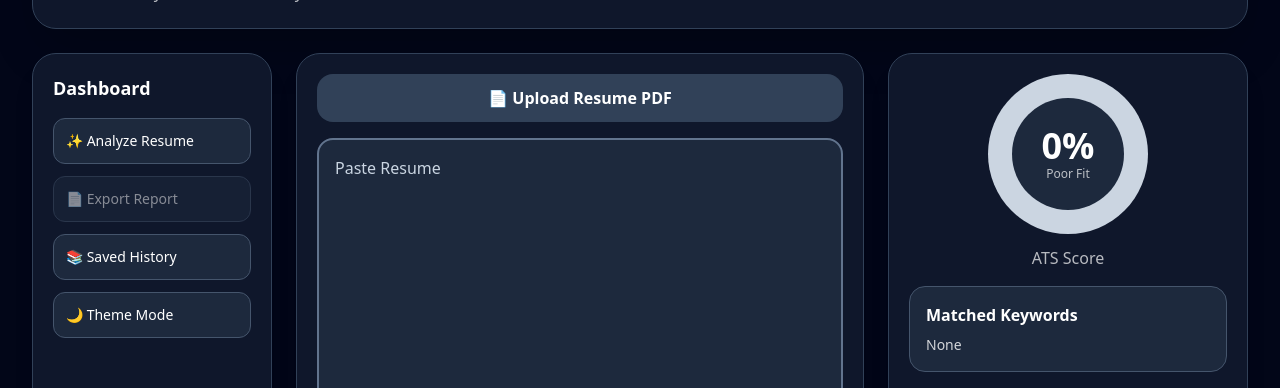
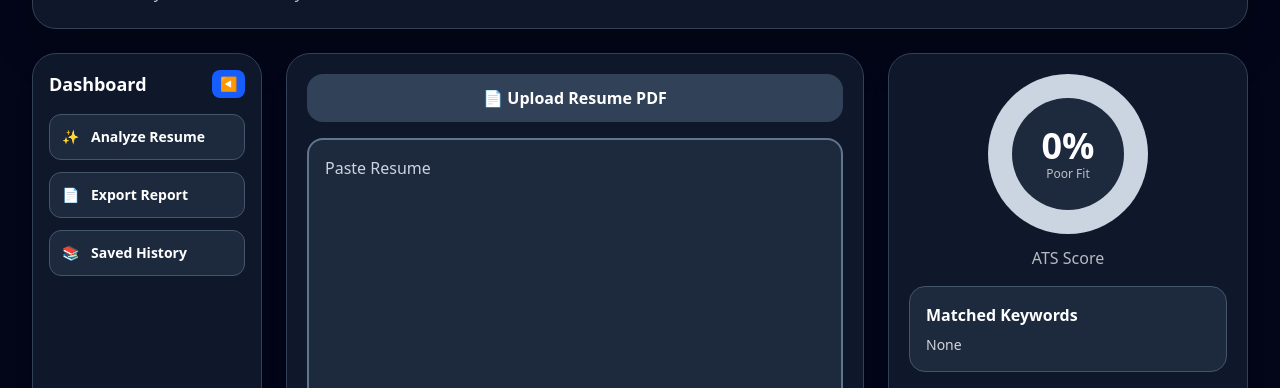
Before and after one commit to nextcareerlabpro/next-career-lab, a Next.js app: page / in a window 1280 px wide. Shown: the part 149-537 px from the top of the page. Built offline with nearby package versions, Linux system fonts and the light colour scheme; no server answers.

Commit message:
final premium dashboard upgrade

```diff
--- a/app/page.tsx
+++ b/app/page.tsx
@@ -26,11 +26,14 @@ export default function Page() {
   const [user, setUser] = useState<any>(null);
   const [loading, setLoading] = useState(false);
   const [booting, setBooting] = useState(true);
+  const [sidebarOpen, setSidebarOpen] = useState(true);
 
   const [resume, setResume] = useState("");
   const [job, setJob] = useState("");
 
   const [history, setHistory] = useState<any[]>([]);
+  const [actionState, setActionState] = useState<string>("");
+
   const [result, setResult] = useState({
     score: 0,
     matched: [] as string[],
@@ -68,6 +71,14 @@ export default function Page() {
     );
   }
 
+  function requireLogin() {
+    if (!user) {
+      alert("Please login first.");
+      return false;
+    }
+    return true;
+  }
+
   async function login() {
     try {
       if (/Mobi|Android|iPhone/i.test(navigator.userAgent)) {
@@ -85,6 +96,7 @@ export default function Page() {
   }
 
   async function analyze() {
+    if (!requireLogin()) return;
     if (!resume.trim() || !job.trim()) return;
 
     setLoading(true);
@@ -101,7 +113,6 @@ export default function Page() {
       const data = await res.json();
       setResult(data);
 
-      if (user) {
       await addDoc(collection(db, "reports"), {
         uid: user.uid,
         ...data,
@@ -109,7 +120,6 @@ export default function Page() {
       });
 
       loadHistory();
-      }
     } catch (err) {
       console.error(err);
     }
@@ -142,26 +152,23 @@ export default function Page() {
   }
 
   function exportPdf() {
+    if (!requireLogin()) return;
     exportCustomPdf(result);
   }
 
   function exportCustomPdf(data: any) {
+    setActionState("downloading");
+
     const docu = new jsPDF();
 
     docu.text("Next Career Lab ATS Report", 20, 20);
     docu.text(`Score: ${data.score}%`, 20, 35);
-    docu.text(
-      `Matched: ${(data.matched || []).join(", ")}`,
-      20,
-      50
-    );
-    docu.text(
-      `Missing: ${(data.missing || []).join(", ")}`,
-      20,
-      65
-    );
+    docu.text(`Matched: ${(data.matched || []).join(", ")}`, 20, 50);
+    docu.text(`Missing: ${(data.missing || []).join(", ")}`, 20, 65);
 
     docu.save("ATS_Report.pdf");
+
+    setTimeout(() => setActionState(""), 1000);
   }
 
   function clearAll() {
@@ -176,11 +183,19 @@ export default function Page() {
   }
 
   async function deleteHistory(id: string) {
+    if (!requireLogin()) return;
+
+    setActionState(id + "-deleting");
     await deleteDoc(doc(db, "reports", id));
-    loadHistory();
+    await loadHistory();
+    setActionState("");
   }
 
   function loadReport(item: any) {
+    if (!requireLogin()) return;
+
+    setActionState(item.id + "-opening");
+
     setResult({
       score: item.score || 0,
       matched: item.matched || [],
@@ -191,6 +206,8 @@ export default function Page() {
     document
       .getElementById("analyzer")
       ?.scrollIntoView({ behavior: "smooth" });
+
+    setTimeout(() => setActionState(""), 800);
   }
 
   const bg = dark
@@ -212,11 +229,7 @@ export default function Page() {
   const score = result.score || 0;
 
   const meterColor =
-    score < 40
-      ? "#ef4444"
-      : score < 70
-      ? "#f59e0b"
-      : "#10b981";
+    score < 40 ? "#ef4444" : score < 70 ? "#f59e0b" : "#10b981";
 
   const angle = score * 3.6;
 
@@ -239,7 +252,7 @@ export default function Page() {
         >
           <div>
             <p className="text-xs uppercase tracking-[0.3em] opacity-60">
-              AI Career Tools
+              AI CAREER TOOLS
             </p>
 
             <h1 className="text-4xl font-black mt-2">
@@ -260,10 +273,7 @@ export default function Page() {
               onClick={() => {
                 const n = !dark;
                 setDark(n);
-                localStorage.setItem(
-                  "theme",
-                  n ? "dark" : "light"
-                );
+                localStorage.setItem("theme", n ? "dark" : "light");
               }}
               className="px-4 py-2 rounded-2xl border border-indigo-300 bg-indigo-100 text-indigo-700 font-semibold"
             >
@@ -272,9 +282,7 @@ export default function Page() {
 
             {user ? (
               <>
-                <div
-                  className={`px-3 py-2 rounded-2xl border ${soft}`}
-                >
+                <div className={`px-3 py-2 rounded-2xl border ${soft}`}>
                   {user.displayName || user.email}
                 </div>
 
@@ -296,60 +304,64 @@ export default function Page() {
           </div>
         </header>
 
-        {/* Main Grid */}
-        <section className="grid lg:grid-cols-[240px_1fr_360px] gap-6">
-
+        {/* Grid */}
+        <section
+          className={`grid gap-6 ${
+            sidebarOpen
+              ? "lg:grid-cols-[230px_1fr_360px]"
+              : "lg:grid-cols-[70px_1fr_360px]"
+          }`}
+        >
           {/* Sidebar */}
           <aside
-            className={`rounded-3xl border ${card} shadow-xl p-5`}
+            className={`rounded-3xl border ${card} shadow-xl p-4 transition-all duration-300`}
           >
-            <h3 className="font-bold text-lg mb-4">Dashboard</h3>
+            <div className="flex justify-between items-center mb-4">
+              {sidebarOpen && (
+                <h3 className="font-black text-lg">Dashboard</h3>
+              )}
+
+              <button
+                onClick={() => setSidebarOpen(!sidebarOpen)}
+                className="px-2 py-1 rounded-lg bg-blue-600 text-white text-sm"
+              >
+                {sidebarOpen ? "◀" : "▶"}
+              </button>
+            </div>
 
             <div className="space-y-3 text-sm">
 
-              <button
+              <SideBtn
+                icon="✨"
+                label="Analyze Resume"
+                open={sidebarOpen}
                 onClick={() =>
                   document
                     .getElementById("analyzer")
                     ?.scrollIntoView({ behavior: "smooth" })
                 }
-                className={`w-full text-left px-3 py-3 rounded-xl border ${soft}`}
-              >
-                ✨ Analyze Resume
-              </button>
+                soft={soft}
+              />
 
-              <button
+              <SideBtn
+                icon="📄"
+                label="Export Report"
+                open={sidebarOpen}
                 onClick={exportPdf}
-                disabled={score === 0}
-                className={`w-full text-left px-3 py-3 rounded-xl border ${soft} disabled:opacity-50`}
-              >
-                📄 Export Report
-              </button>
+                soft={soft}
+              />
 
-              <button
+              <SideBtn
+                icon="📚"
+                label="Saved History"
+                open={sidebarOpen}
                 onClick={() =>
                   document
                     .getElementById("historyBox")
                     ?.scrollIntoView({ behavior: "smooth" })
                 }
-                className={`w-full text-left px-3 py-3 rounded-xl border ${soft}`}
-              >
-                📚 Saved History
-              </button>
-
-              <button
-                onClick={() => {
-                  const n = !dark;
-                  setDark(n);
-                  localStorage.setItem(
-                    "theme",
-                    n ? "dark" : "light"
-                  );
-                }}
-                className={`w-full text-left px-3 py-3 rounded-xl border ${soft}`}
-              >
-                🌙 Theme Mode
-              </button>
+                soft={soft}
+              />
             </div>
           </aside>
 
@@ -370,7 +382,7 @@ export default function Page() {
 
             <button
               onClick={() => fileRef.current?.click()}
-              className="w-full py-3 rounded-2xl bg-slate-700 text-white font-semibold"
+              className="w-full py-3 rounded-2xl bg-slate-700 text-white font-bold"
             >
               📄 Upload Resume PDF
             </button>
@@ -405,7 +417,9 @@ export default function Page() {
                 disabled={score === 0}
                 className="py-3 rounded-2xl bg-white text-slate-900 border font-bold disabled:opacity-50"
               >
-                📄 Download PDF
+                {actionState === "downloading"
+                  ? "Downloading..."
+                  : "📄 Download PDF"}
               </button>
 
               <button
@@ -431,54 +445,38 @@ export default function Page() {
                 <div
                   className={`w-28 h-28 rounded-full flex flex-col items-center justify-center ${soft}`}
                 >
-                  <span className="text-4xl font-black">
-                    {score}%
-                  </span>
-                  <span className="text-xs opacity-70">
-                    {label}
-                  </span>
+                  <span className="text-4xl font-black">{score}%</span>
+                  <span className="text-xs opacity-70">{label}</span>
                 </div>
               </div>
 
               <p className="opacity-70 mt-3">ATS Score</p>
             </div>
 
-            <Info
-              title="Matched Keywords"
-              data={result.matched}
-              soft={soft}
-            />
-
-            <Info
-              title="Missing Keywords"
-              data={result.missing}
-              soft={soft}
-            />
-
-            <Info
-              title="Suggestions"
-              data={result.suggestions}
-              soft={soft}
-            />
+            <Info title="Matched Keywords" data={result.matched} soft={soft} />
+            <Info title="Missing Keywords" data={result.missing} soft={soft} />
+            <Info title="Suggestions" data={result.suggestions} soft={soft} />
 
             {/* History */}
             <div id="historyBox">
-              <h3 className="font-semibold mb-2">History</h3>
+              <h3 className="font-bold mb-2">History</h3>
 
               <div className="space-y-2 max-h-72 overflow-auto">
                 {history.length ? (
-                  history.map((h, i) => (
+                  history.map((h) => (
                     <div
                       key={h.id}
                       className={`rounded-2xl border p-3 ${soft}`}
                     >
-                      <div className="flex justify-between mb-2">
+                      <div className="flex justify-between mb-2 text-xs">
                         <span>
-                          Report #{history.length - i}
+                          {h.createdAt?.seconds
+                            ? new Date(
+                                h.createdAt.seconds * 1000
+                              ).toLocaleString()
+                            : "Saved Report"}
                         </span>
-                        <span className="font-bold">
-                          {h.score}%
-                        </span>
+                        <span className="font-bold">{h.score}%</span>
                       </div>
 
                       <div className="grid grid-cols-3 gap-2 text-xs">
@@ -486,25 +484,27 @@ export default function Page() {
                           onClick={() => loadReport(h)}
                           className="py-2 rounded bg-blue-600 text-white"
                         >
-                          Open
+                          {actionState === h.id + "-opening"
+                            ? "Opening..."
+                            : "Open"}
                         </button>
 
                         <button
-                          onClick={() =>
-                            exportCustomPdf(h)
-                          }
+                          onClick={() => exportCustomPdf(h)}
                           className="py-2 rounded bg-emerald-600 text-white"
                         >
-                          PDF
+                          {actionState === "downloading"
+                            ? "Downloading..."
+                            : "PDF"}
                         </button>
 
                         <button
-                          onClick={() =>
-                            deleteHistory(h.id)
-                          }
+                          onClick={() => deleteHistory(h.id)}
                           className="py-2 rounded bg-rose-600 text-white"
                         >
-                          Delete
+                          {actionState === h.id + "-deleting"
+                            ? "Deleting..."
+                            : "Delete"}
                         </button>
                       </div>
                     </div>
@@ -525,6 +525,24 @@ export default function Page() {
   );
 }
 
+function SideBtn({
+  icon,
+  label,
+  open,
+  onClick,
+  soft,
+}: any) {
+  return (
+    <button
+      onClick={onClick}
+      className={`w-full flex items-center gap-3 px-3 py-3 rounded-xl border ${soft} font-bold hover:scale-[1.02] transition`}
+    >
+      <span>{icon}</span>
+      {open && <span>{label}</span>}
+    </button>
+  );
+}
+
 function Info({
   title,
   data,
@@ -537,7 +555,6 @@ function Info({
   return (
     <div className={`rounded-2xl border p-4 ${soft}`}>
       <h3 className="font-semibold">{title}</h3>
-
       <p className="text-sm opacity-80 mt-2">
         {data.length ? data.join(", ") : "None"}
       </p>
```
Lines whose indentation alone changed are shown as unchanged.
